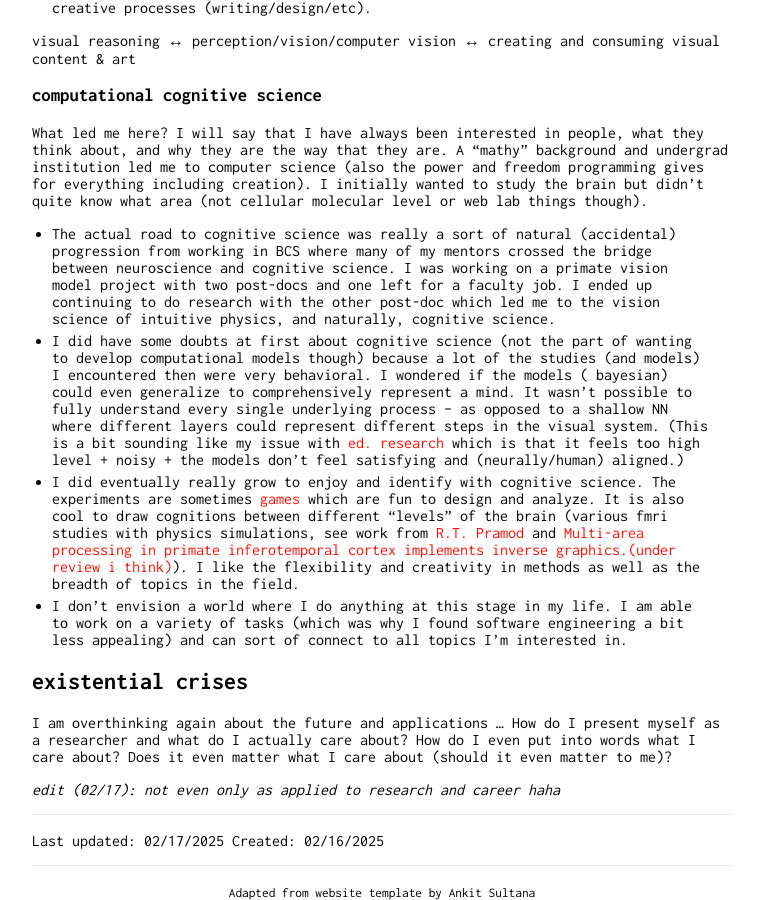
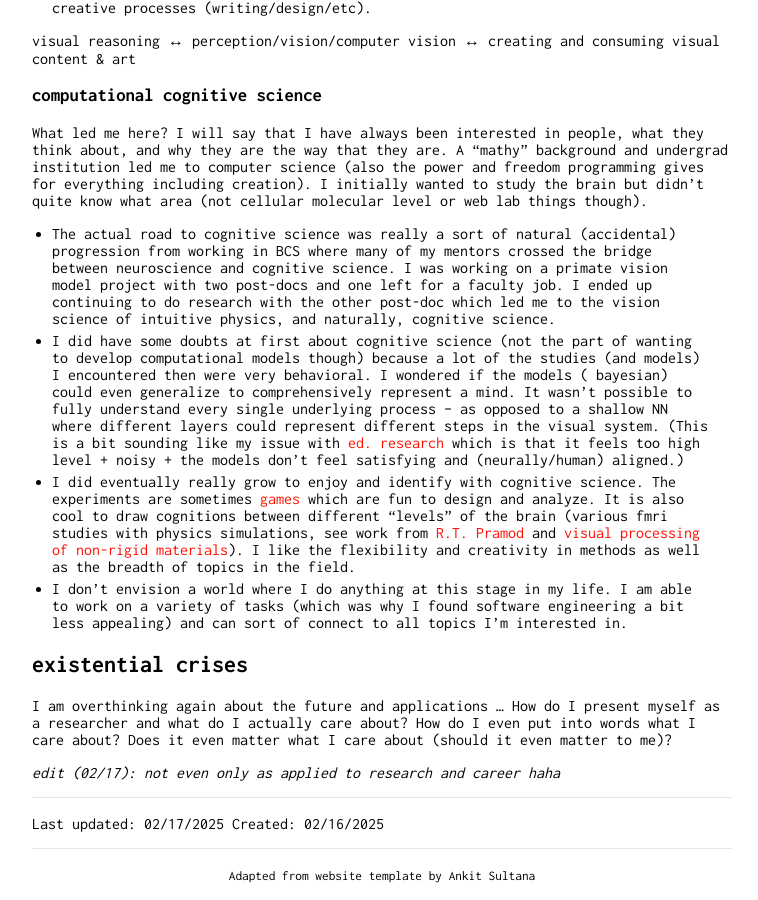
Before and after one commit to kristinezheng/kristinezheng.github.io, a Jekyll site: the page built from garden/2_02-16-2025.md, in a window 1280 px wide and 900 px high, scrolled down 3941 px. Shown: the whole window, without its empty margins (258-1016 px from the left). Built offline with Jekyll 4.4.1, drawn with Linux system fonts in a browser that asks for light colours; our own code applies the rules of GitHub Pages for plain Markdown files.

Commit message:
changed ref

```diff
--- a/garden/2_02-16-2025.md
+++ b/garden/2_02-16-2025.md
@@ -66,7 +66,7 @@ What led me here? I will say that I have always been interested in people, what
 
 * The actual road to cognitive science was really a sort of natural (accidental) progression from working in BCS where many of my mentors crossed the bridge between neuroscience and cognitive science. I was working on a primate vision model project with two post-docs and one left for a faculty job. I ended up continuing to do research with the other post-doc which led me to the vision science of intuitive physics, and naturally, cognitive science.
 * I did have some doubts at first about cognitive science (not the part of wanting to develop computational models though) because a lot of the studies (and models) I encountered then were very behavioral. I wondered if the models ( bayesian) could even generalize to comprehensively represent a mind. It wasn't possible to fully understand every single underlying process -- as opposed to a shallow NN where different layers could represent different steps in the visual system. (This is a bit sounding like my issue with [ed. research](#ed-research) which is that it feels too high level + noisy + the models don't feel satisfying and (neurally/human) aligned.)
-* I did eventually really grow to enjoy and identify with cognitive science. The experiments are sometimes [games](https://www.nature.com/articles/s41562-024-01878-9) which are fun to design and analyze. It is also cool to draw cognitions between different "levels" of the brain (various fmri studies with physics simulations, see work from [R.T. Pramod](https://scholar.google.com/citations?hl=en&user=w1XHczsAAAAJ) and [Multi-area processing in primate inferotemporal cortex implements inverse graphics.(under review i think)](http://cncl.yale.edu/publications)). I like the flexibility and creativity in methods as well as the breadth of topics in the field.
+* I did eventually really grow to enjoy and identify with cognitive science. The experiments are sometimes [games](https://www.nature.com/articles/s41562-024-01878-9) which are fun to design and analyze. It is also cool to draw cognitions between different "levels" of the brain (various fmri studies with physics simulations, see work from [R.T. Pramod](https://scholar.google.com/citations?hl=en&user=w1XHczsAAAAJ) and [visual processing of non-rigid materials](http://cncl.yale.edu/sites/default/files/pub-downloads/SfN23_cloth%20%281%29.pdf)). I like the flexibility and creativity in methods as well as the breadth of topics in the field.
 * I don't envision a world where I do anything at this stage in my life. I am able to work on a variety of tasks (which was why I found software engineering a bit less appealing) and can sort of connect to all topics I'm interested in.
 
 ## existential crises
```
